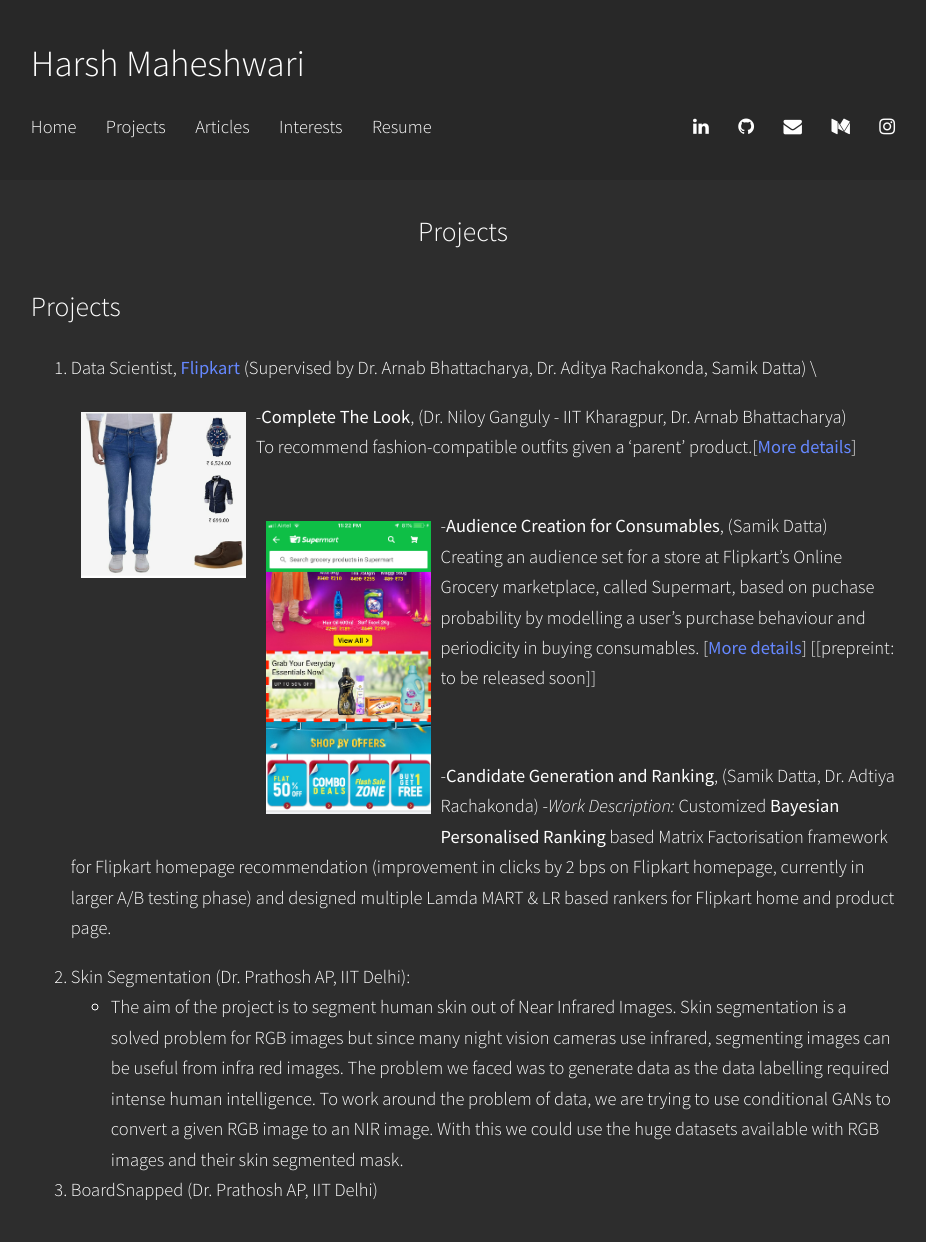
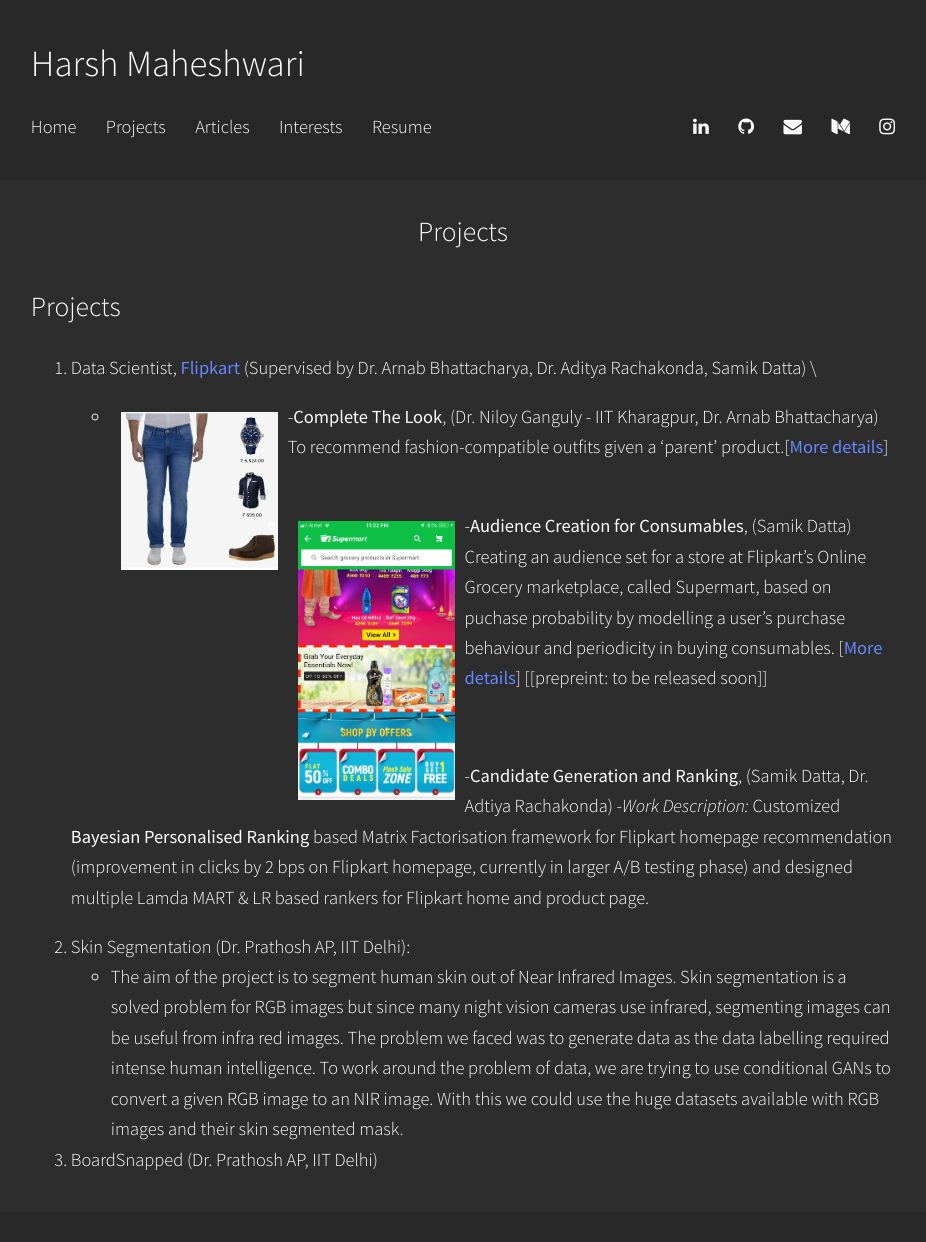
Before and after one commit to harshm121/portfolio-old, a Jekyll site: the page built from Projects/index.md, in a window 1280 px wide. Shown: the whole page, without its empty margins (177-1103 px from the left). Built offline with Jekyll 4.4.1, drawn with Linux system fonts in a browser that asks for light colours; after the commit the page ends 1212 px from its top, so only the background shows below that.

Commit message:
Update index.md

```diff
--- a/Projects/index.md
+++ b/Projects/index.md
@@ -17,17 +17,17 @@
 
 1. Data Scientist, [Flipkart](https://www.flipkart.com/) (Supervised by Dr. Arnab Bhattacharya, Dr. Aditya Rachakonda, Samik Datta) \
 
-	<img style="float:left;padding:10px;"
+	- <img style="float:left;padding:10px;"
 src="./ctl_example.jpeg" alt="CTL Example" width="20%">
-	-**Complete The Look**,	(Dr. Niloy Ganguly - IIT Kharagpur, Dr. Arnab Bhattacharya)
+		-**Complete The Look**,	(Dr. Niloy Ganguly - IIT Kharagpur, Dr. Arnab Bhattacharya)
 		<br>
 		To recommend fashion-compatible outfits given a 'parent' product.\[[More details](CTL.md)\]
 	<br>
 	<br>
 
-	<img style="float:left;padding:10px;"
+	- <img style="float:left;padding:10px;"
 src="./supermart-banner.png" alt="supermart banner" width="20%">
-	-**Audience Creation for Consumables**,	(Samik Datta)
+		-**Audience Creation for Consumables**,	(Samik Datta)
 	<br>
 		Creating an audience set for a store at Flipkart's Online Grocery marketplace, called Supermart, based on puchase probability by modelling a user's purchase behaviour and periodicity in buying consumables. \[[More details](supermart.md)\] \[[prepreint: to be released soon]\]
 
```
